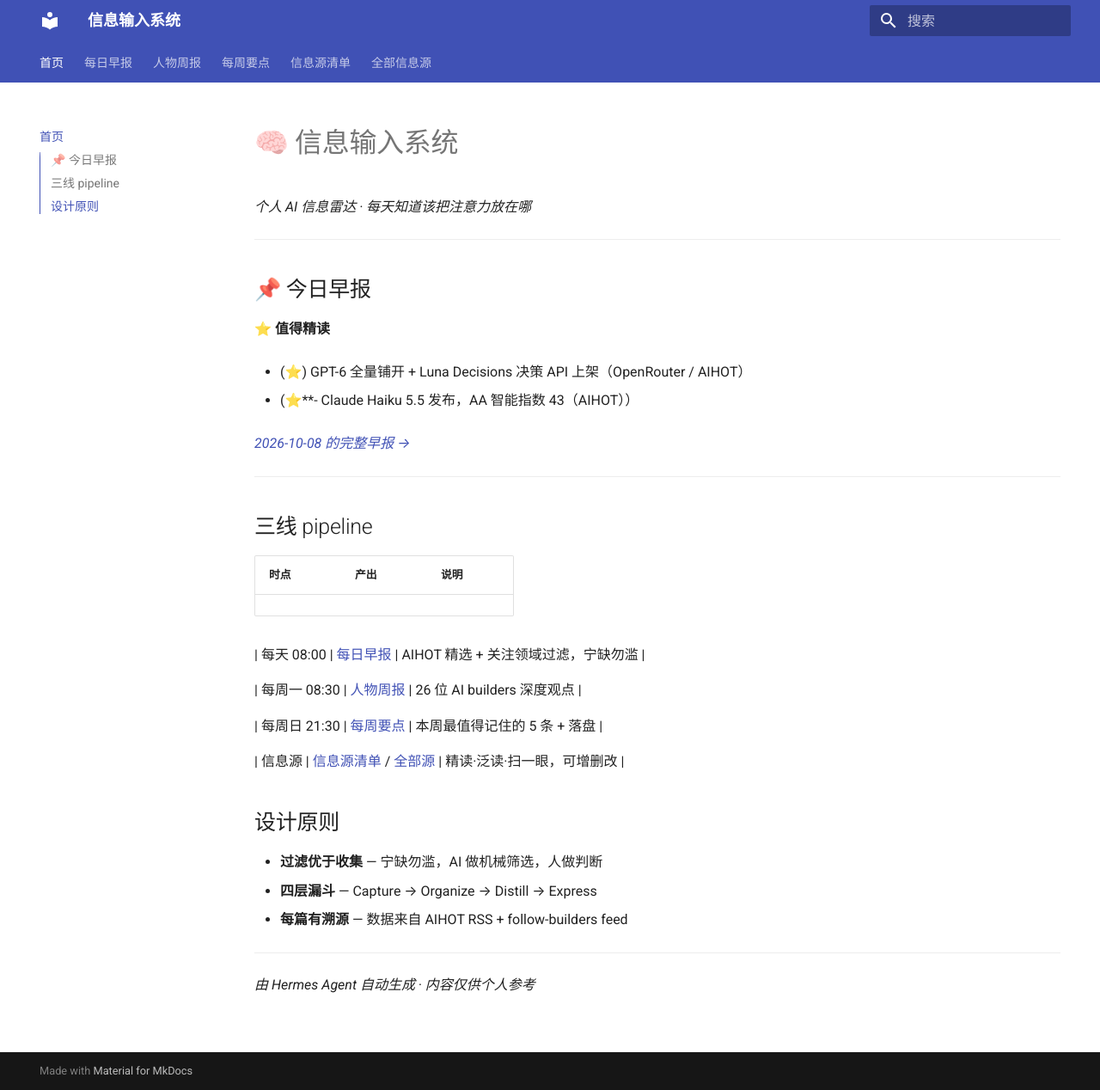
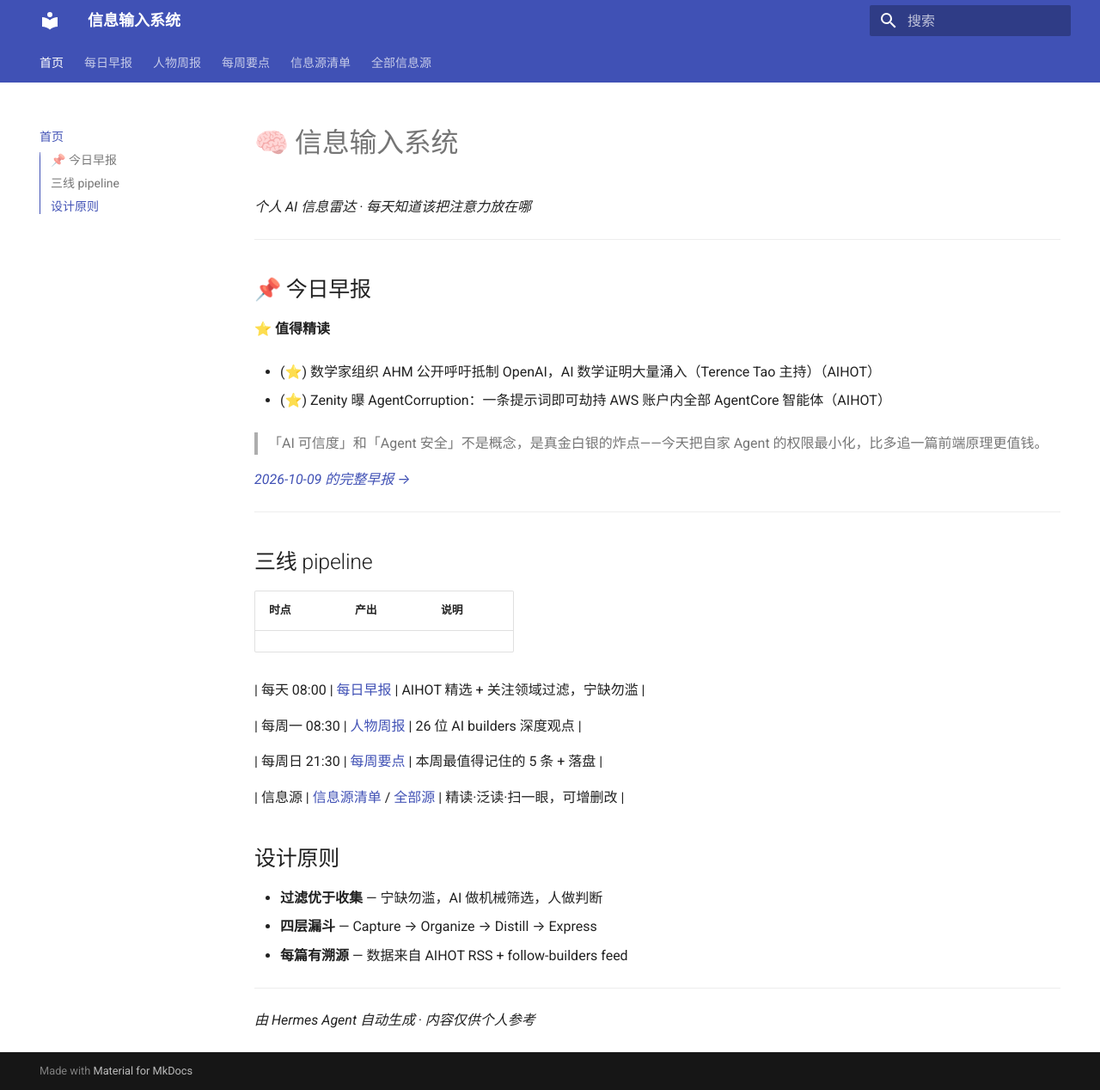
Before and after one commit to wangsiji/info-input-hub, an MkDocs documentation site: the page built from docs/index.md, in a window 1280 px wide and 1268 px high. Shown: the whole window at 86% size. Built offline with MkDocs 1.6.1 and Material for MkDocs 9.7.7, drawn with Linux system fonts in a browser that asks for light colours.

Commit message:
site: daily refresh 2026-10-09-0845

```diff
--- a/docs/index.md
+++ b/docs/index.md
@@ -8,12 +8,14 @@
 
 **⭐ 值得精读**
 
-- (⭐) GPT-6 全量铺开 + Luna Decisions 决策 API 上架（OpenRouter / AIHOT）
+- (⭐) 数学家组织 AHM 公开呼吁抵制 OpenAI，AI 数学证明大量涌入（Terence Tao 主持）（AIHOT）
 
-- (⭐**- Claude Haiku 5.5 发布，AA 智能指数 43（AIHOT））
+- (⭐) Zenity 曝 AgentCorruption：一条提示词即可劫持 AWS 账户内全部 AgentCore 智能体（AIHOT）
 
 
-_[2026-10-08 的完整早报 →](daily.md#2026-10-08)_
+> 「AI 可信度」和「Agent 安全」不是概念，是真金白银的炸点——今天把自家 Agent 的权限最小化，比多追一篇前端原理更值钱。
+
+_[2026-10-09 的完整早报 →](daily.md#2026-10-09)_
 
 ---
 
```
Also changed, not shown: docs/daily.md (+36 -55 lines).
